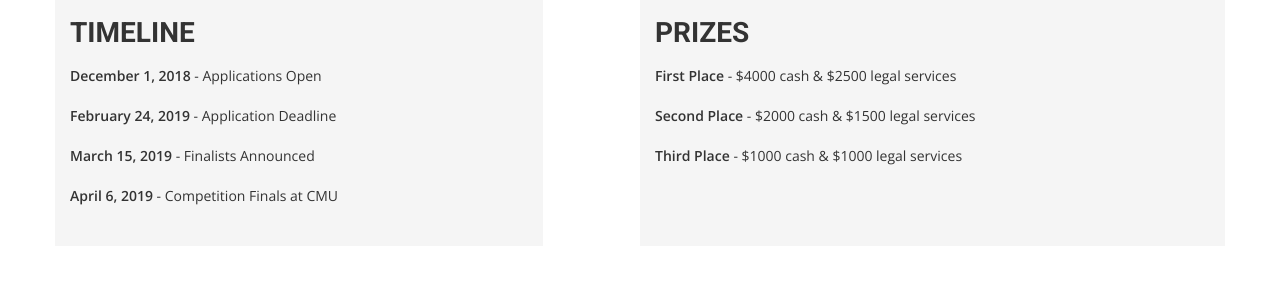
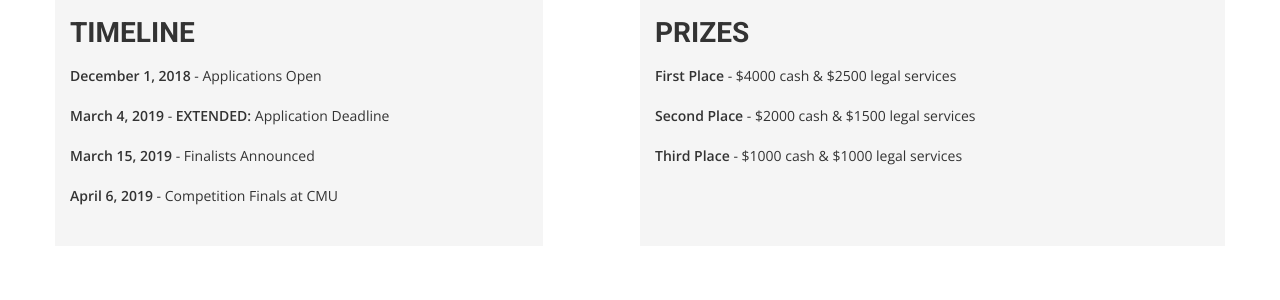
Before and after one commit to carnegieuea/cmuvc, a Jekyll site: the page built from details.html, in a window 1280 px wide. Shown: the part 316-616 px from the top of the page. Built offline with Jekyll 4.4.1, drawn with Linux system fonts in a browser that asks for light colours; nearby versions of some CDN libraries; some web fonts are replaced.

Commit message:
Update details.html

```diff
--- a/details.html
+++ b/details.html
@@ -22,7 +22,7 @@ permalink: /details/
             </li>
             <br/>
             <li>
-              <strong>February 24, 2019</strong> - Application Deadline
+              <strong>March 4, 2019</strong> - <strong>EXTENDED:</strong> Application Deadline
             </li>
             <br/>
             <li>
```
